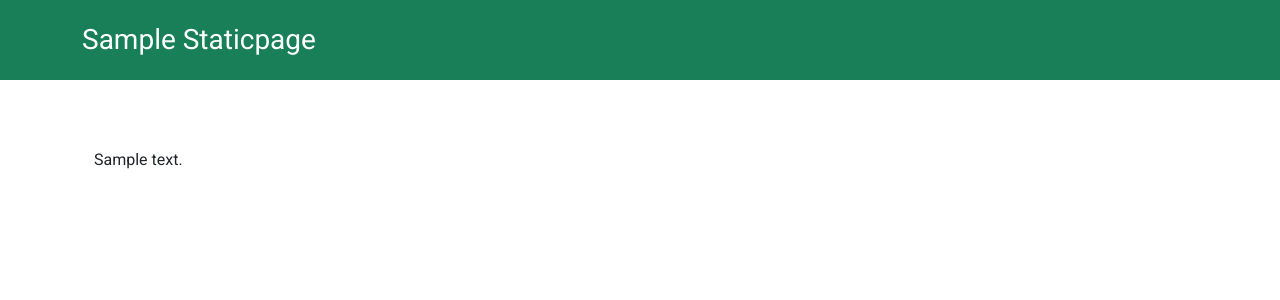
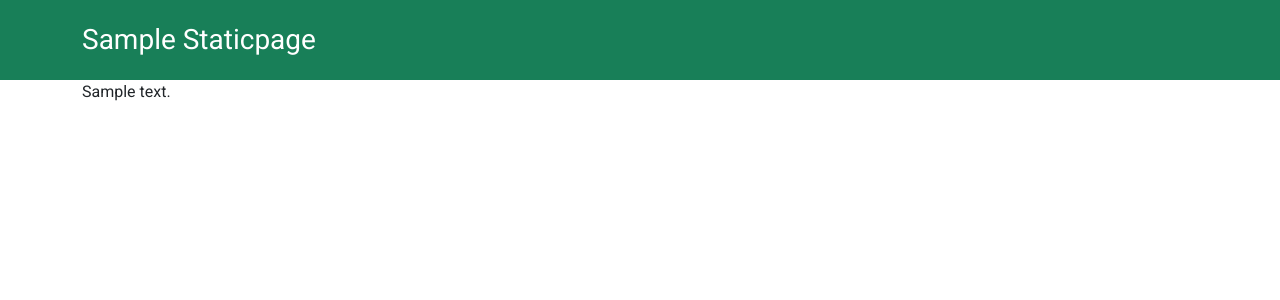
Before and after one commit to mdamire/MyPortfolio, a Django app: a page that uses pages/templates/pages/staticpage.html in a window 1280 px wide. Shown: the part 60-360 px from the top of the page. Run offline with Django 4.2, Linux system fonts and the light colour scheme; tables that the repository leaves empty hold one stand-in row (values such as "Sample post").

Commit message:
fixed static page template

```diff
--- a/pages/templates/pages/staticpage.html
+++ b/pages/templates/pages/staticpage.html
@@ -10,9 +10,7 @@
 
 
 {% block main-content %}
-    <div class="container-md">
-        <div class="pt-mb-4 pt-2" style="margin-top: 60px">
-            {{page.content|safe}}
-        </div>
+    <div>
+        {{page.content|safe}}
     </div>
 {% endblock %}
```
